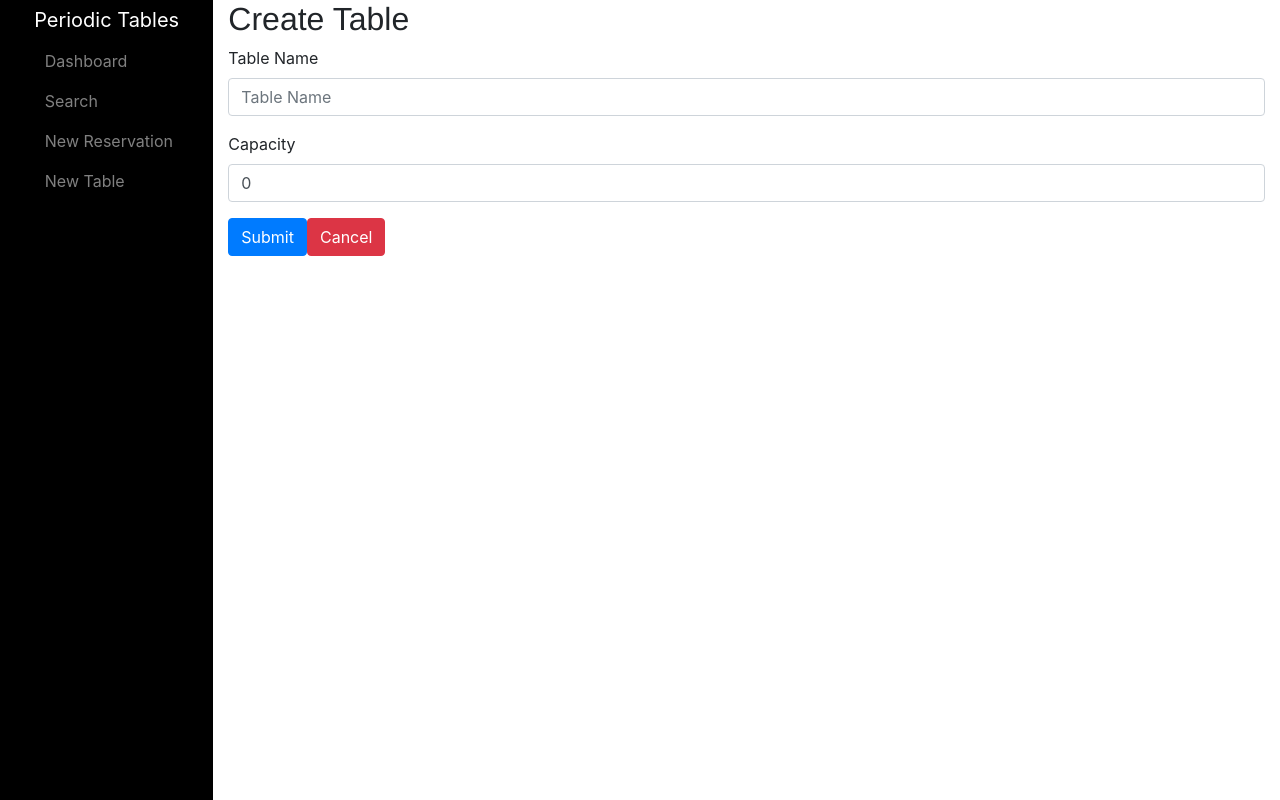
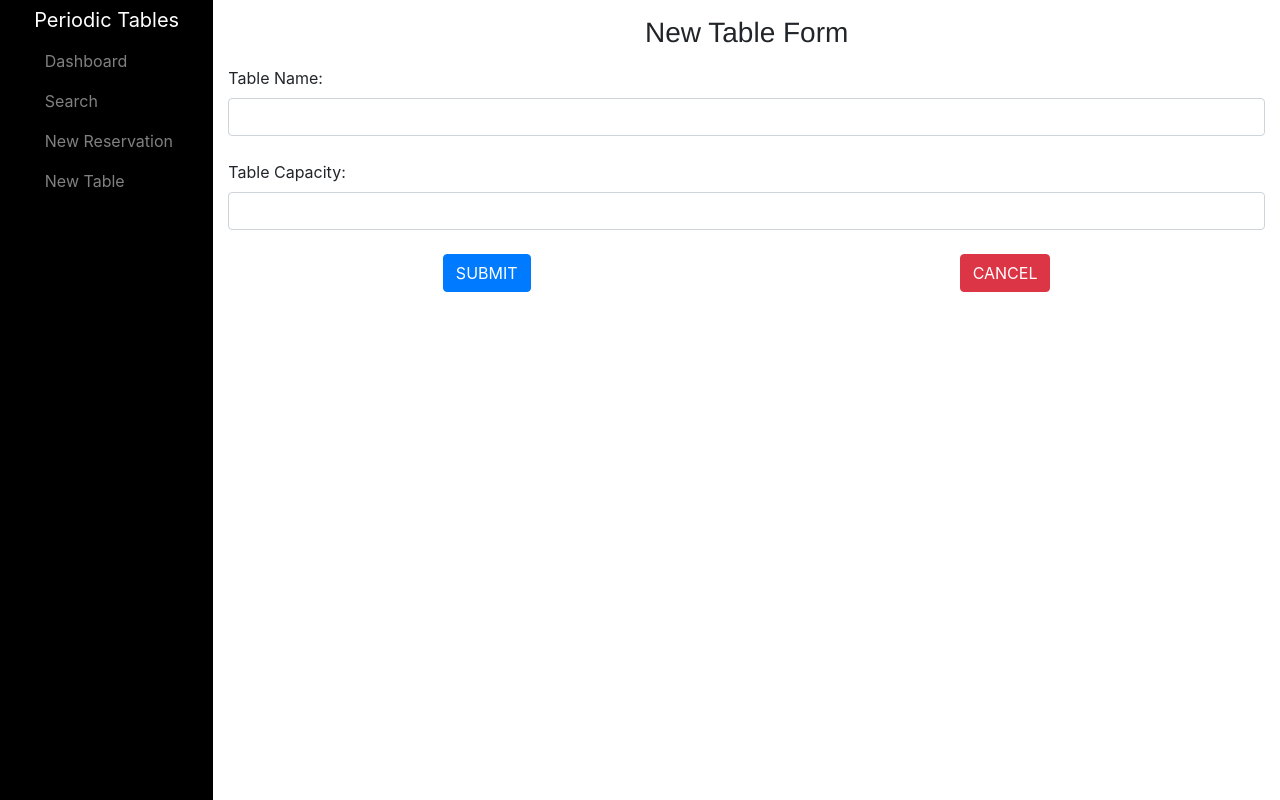
Before and after one commit to kendal-bessette/Restaurant-reservations, a React (Create React App) app in the folder front-end/: page /tables/new in a window 1280 px wide. Built offline with nearby package versions, Linux system fonts and the light colour scheme; no server answers; a web font is replaced by a local one.

Commit message:
Completed US-04

```diff
--- a/front-end/src/reservations/EditReservation.js
+++ b/front-end/src/reservations/EditReservation.js
@@ -1,4 +1,3 @@
-
 import React, { useEffect, useState } from "react";
 import { useHistory, useParams } from "react-router";
 import { readReservation, updateReservation } from "../utils/api";
@@ -6,48 +5,57 @@ import ErrorAlert from "../layout/ErrorAlert";
 import formatReservationDate from "../utils/format-reservation-date";
 import ReservationForm from "./ReservationForm";
 
-
-
-export default function EditReservation(){
+export default function EditReservation() {
   const history = useHistory();
-   const {reservation_id} = useParams();
-   const [oldReservation, setOldReservation] = useState({})
-   const [reservationsError, setReservationsError] = useState(null)
+  const { reservation_id } = useParams();
+  const [oldReservation, setOldReservation] = useState({});
+  const [reservationsError, setReservationsError] = useState(null);
   useEffect(() => {
-       const getReservation = async() => {
+    const getReservation = async () => {
       const abortController = new AbortController();
-            const response = await readReservation(reservation_id, abortController.signal);
-            if(response){
-                 const reservation = formatReservationDate(response)
+      const response = await readReservation(
+        reservation_id,
+        abortController.signal
+      );
+      if (response) {
+        const reservation = formatReservationDate(response);
         setOldReservation(reservation);
       }
-       }
+    };
     getReservation();
   }, [reservation_id]);
 
   const peopleChangeForm = ({ target }) => {
-    setOldReservation({...oldReservation, [target.name]: parseInt(target.value,10) });
+    setOldReservation({
+      ...oldReservation,
+      [target.name]: parseInt(target.value, 10),
+    });
+  };
+  const changeForm = ({ target }) => {
+    setOldReservation({ ...oldReservation, [target.name]: target.value });
+  };
+  const submitForm = async (event) => {
+    event.preventDefault();
+    setOldReservation({ ...oldReservation });
+    try {
+      await updateReservation(reservation_id, oldReservation);
+
+      history.push(`/dashboard?date=${oldReservation.reservation_date}`);
+    } catch (err) {
+      setReservationsError(err);
     }
-    const changeForm = ({ target }) => {
-        setOldReservation({...oldReservation, [target.name]: target.value});
-    }
-    const submitForm = async(event) => {
-        event.preventDefault();
-        setOldReservation({...oldReservation});
-        try {
-            await updateReservation(reservation_id , oldReservation)
-
-            history.push(`/dashboard?date=${oldReservation.reservation_date}`)
-        }catch (err){
-            setReservationsError(err)
-        }
-    }
+  };
 
   return (
     <>
       <h2>Edit Reservation</h2>
       <ErrorAlert error={reservationsError} />
-       <ReservationForm reservation={oldReservation} changeForm={changeForm} submitForm={submitForm} peopleChangeForm={peopleChangeForm} />
+      <ReservationForm
+        reservation={oldReservation}
+        changeForm={changeForm}
+        submitForm={submitForm}
+        peopleChangeForm={peopleChangeForm}
+      />
     </>
-   )
+  );
 }
--- a/front-end/src/tables/ListTables.js
+++ b/front-end/src/tables/ListTables.js
@@ -1,6 +1,10 @@
-import React, { useState,useEffect } from "react";
+import React, { useState, useEffect } from "react";
 import { useHistory } from "react-router";
-import { clearTable,updateReservationStatus,deleteReservationId } from "../utils/api";
+import {
+  deleteTable,
+  updateReservationStatus,
+  deleteReservationId,
+} from "../utils/api";
 
 const ListTables = ({ table }) => {
   const history = useHistory();
@@ -10,12 +14,13 @@ const ListTables = ({ table }) => {
 
   useEffect(() => {
     if (currentTable.reservation_id) {
-          setTableStatus(`Occupied by reservation ID: ${currentTable.reservation_id}`);
+      setTableStatus(
+        `Occupied by reservation ID: ${currentTable.reservation_id}`
+      );
     } else {
       setTableStatus("Free");
     }
   }, [currentTable]);
-
 
   const handleFinish = (e) => {
     e.preventDefault();
@@ -24,16 +29,36 @@ const ListTables = ({ table }) => {
       "Is this table ready to seat new guests? This cannot be undone."
     );
     if (confirmBox === true) {
-            updateReservationStatus({ status: "finished" }, currentTable.reservation_id)
-            .catch(setError);
+      updateReservationStatus(
+        { status: "finished" },
+        currentTable.reservation_id
+      ).catch(setError);
       deleteReservationId(currentTable.table_id)
         .then((response) => {
-                setCurrentTable(response)
+          setCurrentTable(response);
           history.go(0);
         })
         .catch(setError);
     }
+  };
+
+  const handleDelete =(e) => {
+    e.preventDefault();
+    setError(null);
+    const confirmBox = window.confirm(
+        "Are you sure you want to delete this table? This cannot be undone."
+    );
+    if (confirmBox === true) {
+      deleteTable(currentTable.table_id)
+        .catch(setError);
+        history.go(0);
     }
+}
+
+const handleCancel = (e) => {
+  e.preventDefault();
+}
+
 
   return (
     <>
@@ -42,15 +67,15 @@ const ListTables = ({ table }) => {
           <h6>Table</h6>
         </div>
         <div className="card-body">
-        <p className="card-title">
-          {table.table_name}
-        </p>
+          <p className="card-title">{table.table_name}</p>
           <p className="card-title">Capacity: {table.capacity}</p>
-        {table.reservation_id ?
+          {table.reservation_id ? (
             <>
               <div>
-                <h6 data-table-id-status={table.table_id}
-                className="btn btn-dark">
+                <h6
+                  data-table-id-status={table.table_id}
+                  className="btn btn-dark"
+                >
                   occupied
                 </h6>
               </div>
@@ -58,17 +83,21 @@ const ListTables = ({ table }) => {
                 data-table-id-finish={table.table_id}
                 data-reservation-id-finish={table.reservation_id}
                 type="button"
-              onClick={(e)=>handleFinish(e)}
-              className='btn btn-danger ml-2 px-2 oi oi-check'>
+                onClick={(e) => handleFinish(e)}
+                className="btn btn-danger ml-2 px-2 oi oi-check"
+              >
                 Finish
               </button>
+              <button className="btn btn-danger" onClick={handleCancel}>Cancel</button>
             </>
-                : ("")
-              }
+          ) : (
+            ""
+          )}
         </div>
+        <button className="btn btn-danger" onClick={handleDelete}>Delete</button>
       </div>
     </>
   );
-}
+};
 
 export default ListTables;
--- a/front-end/src/tables/NewTable.js
+++ b/front-end/src/tables/NewTable.js
@@ -1,87 +1,73 @@
-import React, { useState } from "react";
-import { useHistory } from "react-router";
+import { useState } from "react";
+import { useHistory } from "react-router-dom";
 import { createTable } from "../utils/api";
 
-const NewTable = () => {
+function NewTable() {
   const history = useHistory();
+  const [table_name, setTable_name] = useState("");
+  const [capacity, setCapacity] = useState("");
+  const [error, setError] = useState(null);
 
-  const initialFormState = {
-    table_name: "",
-    capacity: "0",
-    occupied: false,
-    reservation_id: null,
+  const handleSubmit = (e) => {
+    e.preventDefault();
+    setError(null);
+    const table = {
+      table_name,
+      capacity,
+    };
+    createTable(table)
+      .then(() => {
+        history.push("/dashboard");
+      })
+      .catch(setError);
   };
 
-  const [table, setTable] = useState({ ...initialFormState });
-
-  async function submitForm(e) {
+  const handleCancel = (e) => {
     e.preventDefault();
-    createTable({ ...table });
-    try {
-        await createTable(table);
-        history.push(`/dashboard`)
-    } catch (err) {
-        console.err(err)
-    }
-};
-
-  const changeForm = ({ target }) => {
-    setTable({ ...table, [target.name]: target.value });
+    history.goBack();
   };
 
   return (
-    <>
+    <div>
+      <h3 className="d-flex m-3 justify-content-center">New Table Form</h3>
+
       <div>
-        <div>
-          <h2>Create Table</h2>
-        </div>
-        <form onSubmit={submitForm}>
-          <div className="mb-3">
-            <label htmlFor="table_name" className="form-label">
-              Table Name
-            </label>
-            <input
-              type="text"
-              name="table_name"
-              className="form-control"
-              placeholder="Table Name"
-              id="table_name"
-              value={table.table_name}
-              onChange={changeForm}
-              required
-            />
+        <form className="form-group" onSubmit={handleSubmit}>
+          <label>Table Name:</label>
+          <br />
+          <input
+            name="table_name"
+            type="text"
+            required
+            onChange={(e) => setTable_name(e.target.value)}
+            value={table_name}
+            className="form-control"
+          />
+          <br />
+          <label>Table Capacity:</label>
+          <br />
+          <input
+            name="capacity"
+            type="number"
+            required
+            onChange={(e) => setCapacity(e.target.valueAsNumber)}
+            value={capacity}
+            className="form-control"
+          />
+          <br />
+
+          <div className="d-flex justify-content-around">
+            <button className="btn btn-primary" type="submit">
+              SUBMIT
+            </button>
+            <button className="btn btn-danger" onClick={handleCancel}>
+              CANCEL
+            </button>
           </div>
-          <div className="mb-3">
-            <label htmlFor="table_capacity" className="form-label">
-              Capacity
-            </label>
-            <input
-              type="number"
-              name="capacity"
-              className="form-control"
-              placeholder="Capacity"
-              id="capacity_name"
-              required
-              min="1"
-              value={table.capacity}
-              onChange={changeForm}
-            />
-          </div>
-
-          <button type="submit" className="btn btn-primary">
-            Submit
-          </button>
-          <button
-            type="cancel"
-            className="btn btn-danger"
-            onClick={() => history.goBack()}
-          >
-            Cancel
-          </button>
         </form>
       </div>
-    </>
+    </div>
   );
-};
+}
 
 export default NewTable;
--- a/front-end/src/utils/api.js
+++ b/front-end/src/utils/api.js
@@ -104,6 +104,8 @@
   return await fetchJson(url, options, table);
 }
 
+
+
  export async function updateTable(table_id, reservation_id) {
    return await axios.put(
      `${API_BASE_URL}/tables/${table_id}/seat`,
@@ -167,3 +169,14 @@
   };
   return await fetchJson(url, options);
 }
+
+export async function deleteTable(table_id, signal) {
+  const url = `${API_BASE_URL}/tables`;
+  const options = {
+    method: "DELETE",
+    headers,
+    body: JSON.stringify({ data: {table_id} }),
+    signal,
+  };
+  return await fetchJson(url, options);
+}
```
Also changed, not shown: 1 other file (tests, documents, lock files or other folders). Lines whose indentation alone changed are shown as unchanged.
